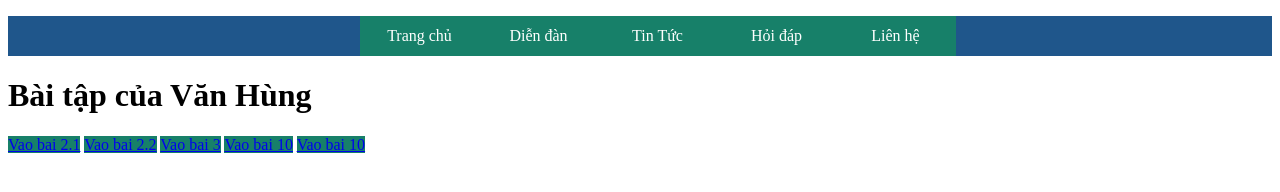
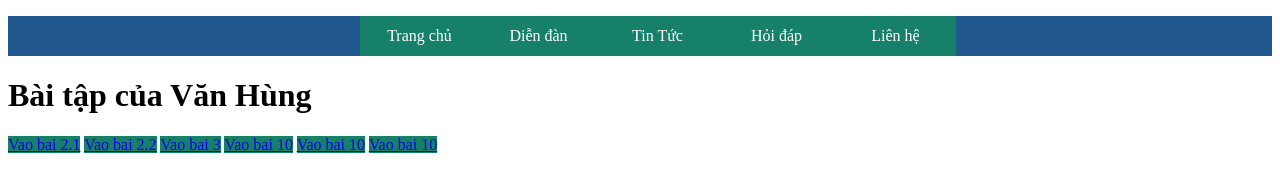
Before and after one commit to LuongVanHung/Luongvanhung.github.io, a plain HTML site: page index.html in a window 1280 px wide. Drawn offline with Linux system fonts and the light colour scheme.

Commit message:
lưu bài

```diff
--- a/index.html
+++ b/index.html
@@ -35,6 +35,7 @@
     <a href="/bai3/baitap3.html">Vao bai 3</a>
     <a href="/bai10/baitap10.html">Vao bai 10</a>
     <a href="/bai11/bai11.html">Vao bai 10</a>
+    <a href="/cv/cv.html">Vao bai 10</a>
 
 
 </body>
```
